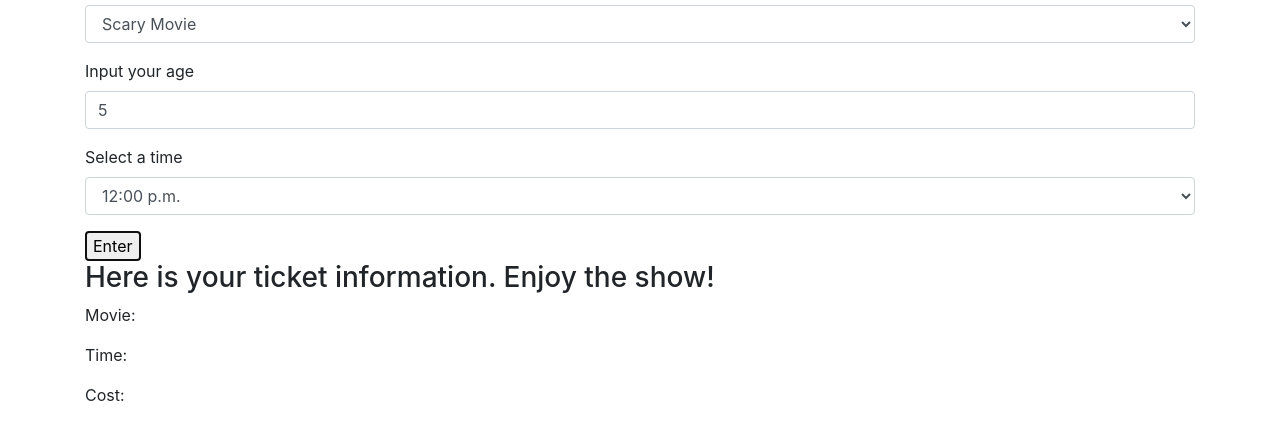
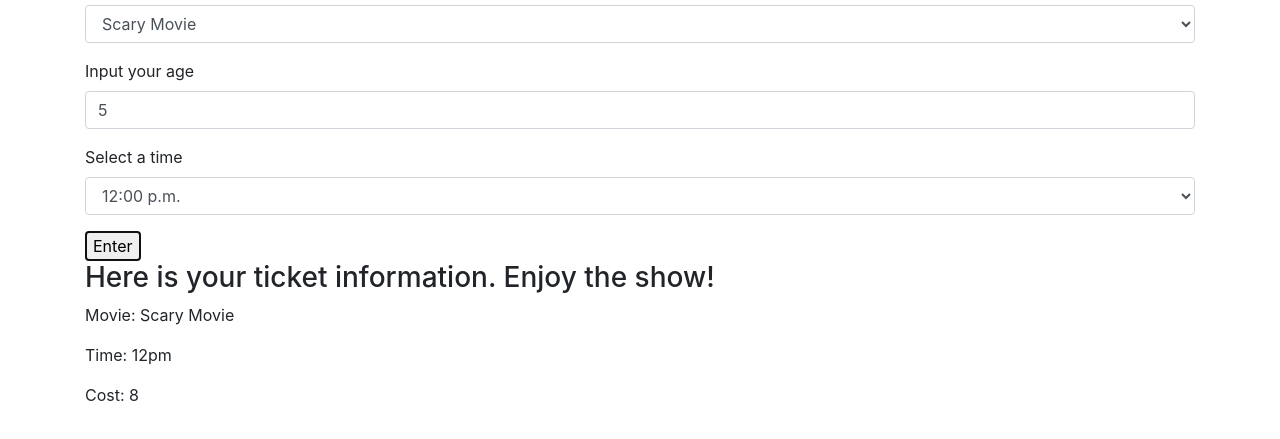
Before and after one commit to popoyuyu/movie-ticekts, a plain HTML site: page index.html in a window 1280 px wide. Both pictures are taken after typing "5" into the empty fields and a click on the button "Enter". Shown: the part 83-522 px from the top of the page. Drawn offline with Linux system fonts and the light colour scheme.

Commit message:
debug jqeury and .method
Co-authored-by: Curtis Brooks <curtisbrooks678@gmail.com>

```diff
--- a/index.html
+++ b/index.html
@@ -19,9 +19,9 @@
       <div class="form-group">
         <label for="movie">Select a movie</label>
         <select name="movie" id="movie" class="form-control">
-          <option value="first">Scary Movie</option>
-          <option value="second">Comedy Movie</option>
-          <option value="third">Romantic Movie</option>
+          <option value="Scary Movie">Scary Movie</option>
+          <option value="Comedy Movie">Comedy Movie</option>
+          <option value="Romantic Movie">Romantic Movie</option>
         </select>
       </div>
       <div class="form-group">
@@ -31,18 +31,18 @@
       <div class="form-group">
         <label for="time">Select a time</label>
         <select name="time" id="time" class="form-control">
-          <option value="twelve">12:00 p.m.</option>
-          <option value="eight">8:00 p.m.</option>
-          <option value="ten">10:00 p.m.</option>
+          <option value="12pm">12:00 p.m.</option>
+          <option value="8pm">8:00 p.m.</option>
+          <option value="10pm">10:00 p.m.</option>
         </select>
       </div>
       <button type="submit">Enter</button>
     </form>
     <div id="ticket-cost">
       <h3>Here is your ticket information. Enjoy the show!</h3>
-      <p>Movie:<span class="movie-name"></span></p>
-      <p>Time:<span class="time-of-day"></span></p>
-      <p>Cost:<span class="final-cost"></span></p>
+      <p>Movie: <span id="movie-name"> </span></p>
+      <p>Time: <span id="time-of-day"> </span></p>
+      <p>Cost: <span id="final-cost"> </span></p>
     </div>
   </div>
 </body>
--- a/js/scripts.js
+++ b/js/scripts.js
@@ -10,17 +10,15 @@ Ticket.prototype.ticketPrice = function () {
   if (this.movie === "Scary Movie") {
     this.cost += 2;
   }
-  if (this.time === "12:00 p.m.") {
+  if (this.time === "12pm") {
     this.cost -= 2;
   }
-  if (this.age >= "65" || this.age <= "10") {
+  if (this.age >= 65 || this.age <= 10) {
     this.cost -= 2;
   }
 };
 
 //UI Logic
-
-
 
 $(document).ready(function () {
   $("#ticket").submit(function (e) {
@@ -28,8 +26,11 @@ $(document).ready(function () {
     const inputtedMovieName = $("select#movie").val();
     const inputtedAge = $("input#age").val();
     const inputtedTime = $("select#time").val();
-    let ticket = new Ticket(inputtedMovieName, inputtedTime, inputtedTime, 10.00);
+    const moviePrice = 10;
+    let ticket = new Ticket(inputtedMovieName, inputtedTime, inputtedAge, moviePrice);
     ticket.ticketPrice();
-    alert(this.cost);
+    $("#movie-name").html(ticket.movie);
+    $("#time-of-day").html(ticket.time);
+    $("#final-cost").html(ticket.cost);
   });
 });
```
